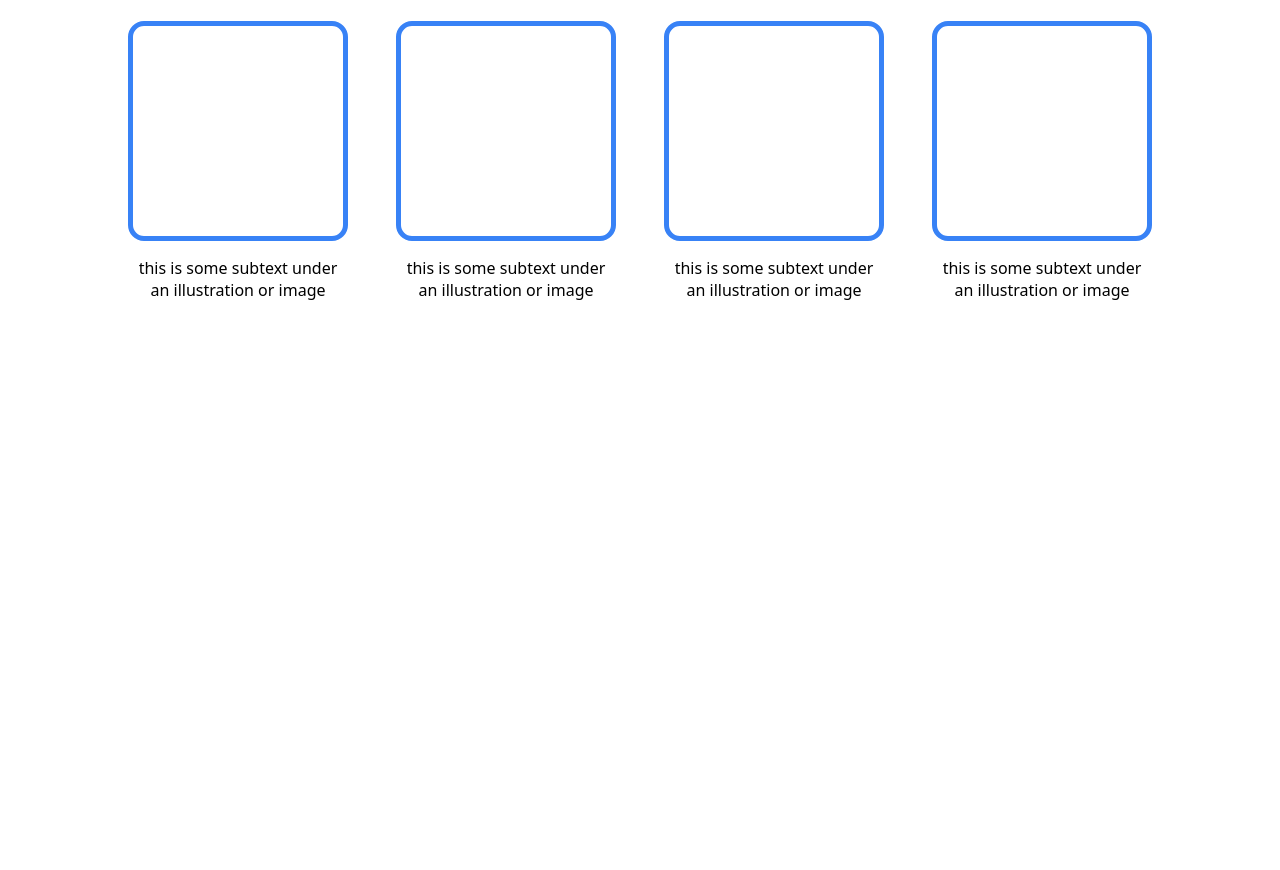
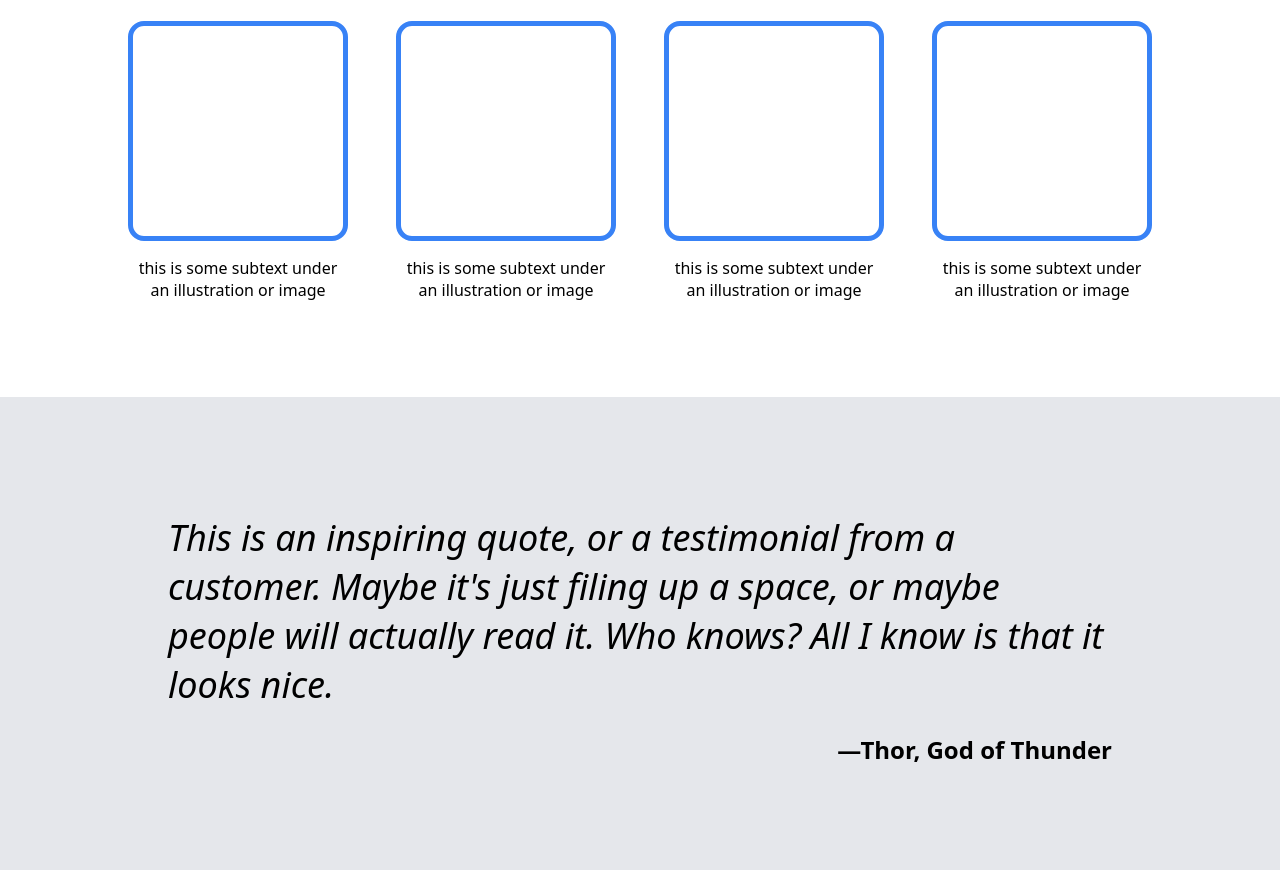
Before and after one commit to dan9h/odin-landing-page, a plain HTML site: page index.html in a window 1280 px wide. Shown: the part 703-1573 px from the top of the page. Before the commit the page ends 1100 px from the top, so only its background shows below. Drawn offline with Linux system fonts and the light colour scheme.

Commit message:
Create Quote section

```diff
--- a/index.html
+++ b/index.html
@@ -64,6 +64,17 @@
       </div>
     </div>
   </div>
+
+  <div id="quote">
+    <div class="container">
+      <blockquote>
+        <p class="quote-text">This is an inspiring quote, or a testimonial from a customer. Maybe it's just filing up a
+          space, or maybe
+          people will actually read it. Who knows? All I know is that it looks nice.</p>
+        <p class="quote-author">—Thor, God of Thunder</p>
+      </blockquote>
+    </div>
+  </div>
 </body>
 
 </html>
--- a/style.css
+++ b/style.css
@@ -106,3 +106,21 @@ body {
   aspect-ratio: 1;
   border-radius: 1rem;
 }
+
+#quote {
+  background-color: #e5e7eb;
+  padding-block: 5rem;
+}
+
+.quote-text {
+  font-size: 36px;
+  font-style: italic;
+  font-weight: 300;
+  margin-bottom: 0;
+}
+
+.quote-author {
+  text-align: right;
+  font-weight: 700;
+  font-size: 24px;
+}
```
